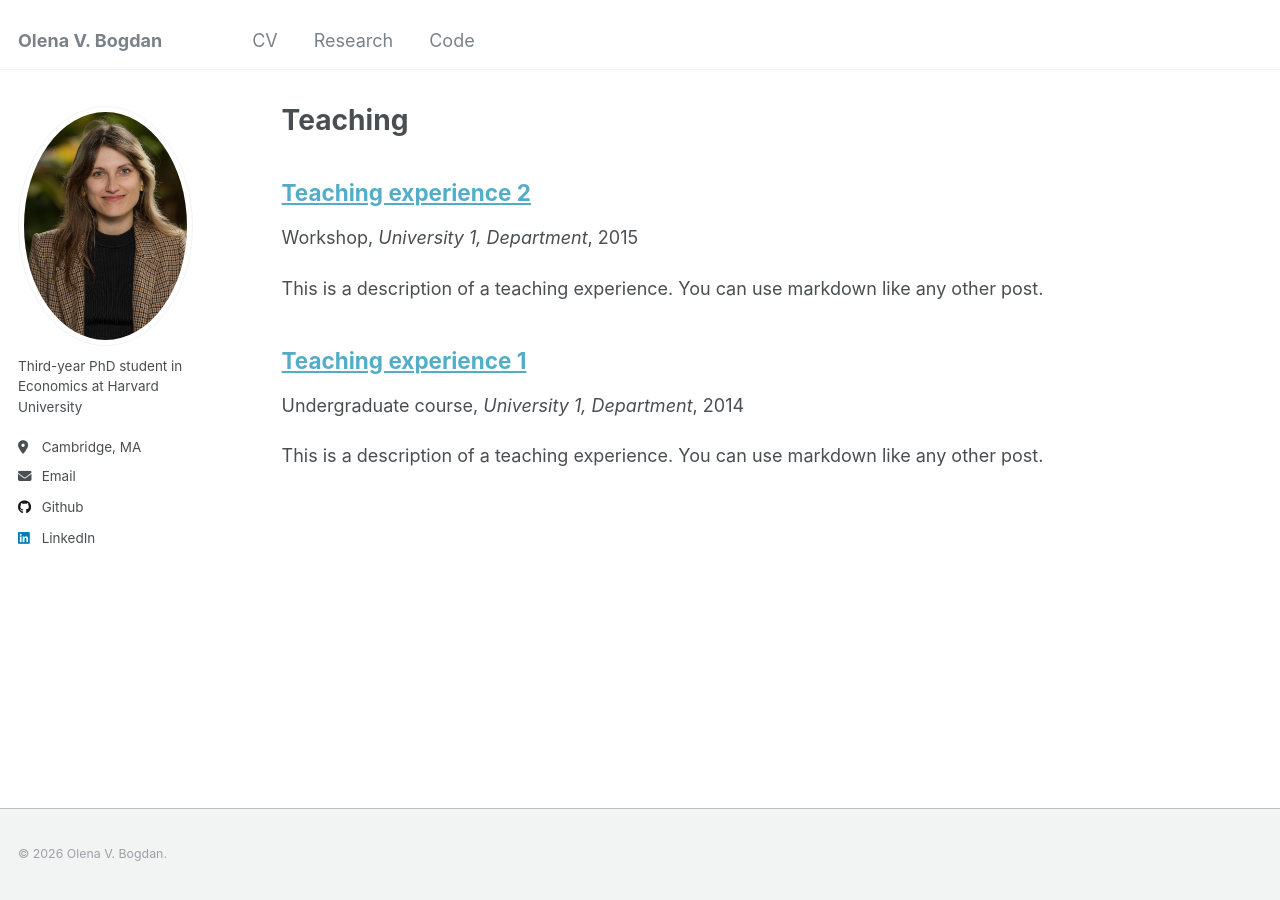
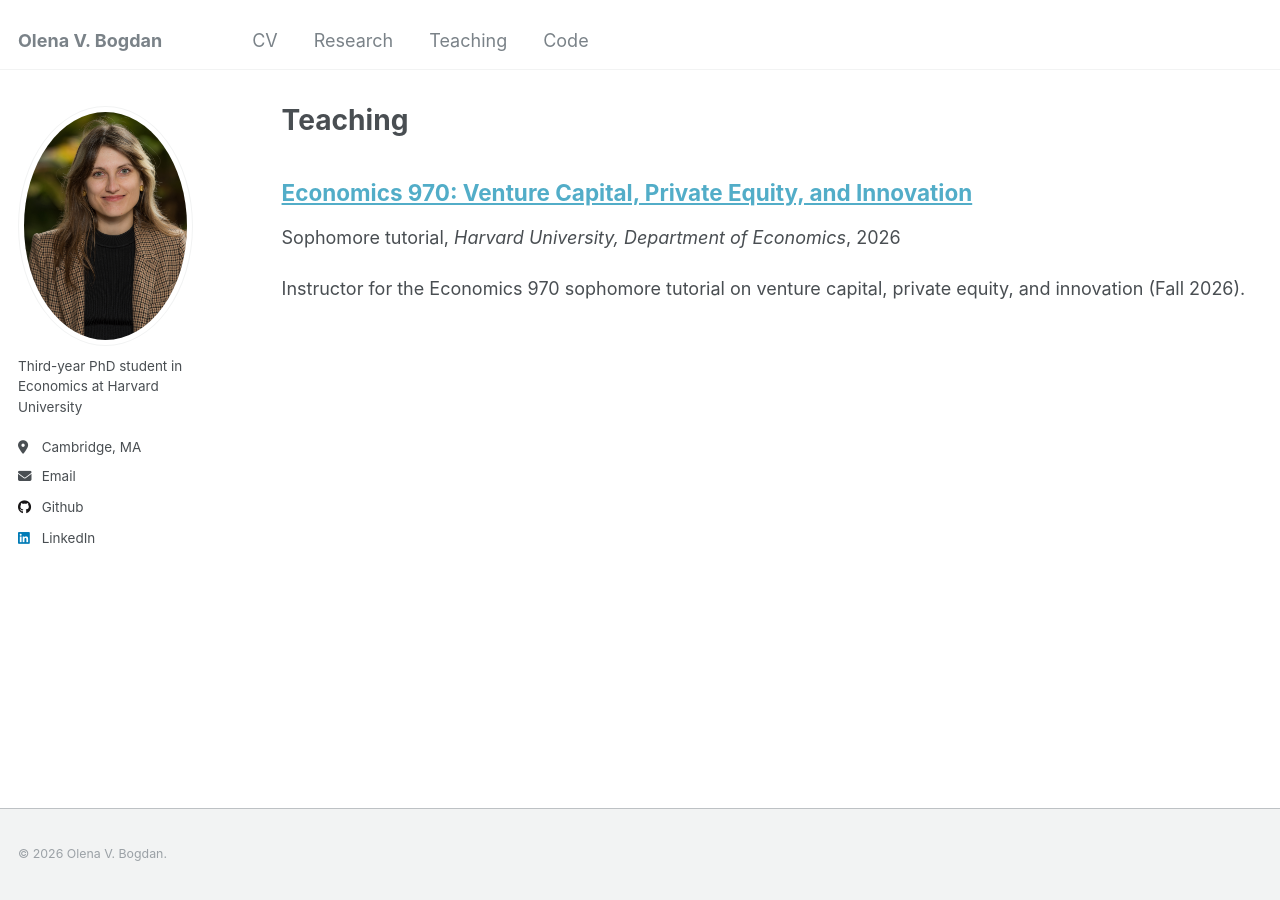
Before and after one commit to olenabg/olenabg.github.io, a Jekyll site: the page built from _pages/teaching.html, in a window 1280 px wide. Built offline with Jekyll 4.4.1, drawn with Linux system fonts in a browser that asks for light colours.

Commit message:
Add HBS case study, Econ 970 teaching, enable Teaching nav
Co-Authored-By: Claude Opus 4.8 <noreply@anthropic.com>

```diff
--- a/_data/navigation.yml
+++ b/_data/navigation.yml
@@ -11,9 +11,6 @@ main:
  # - title: "Talks"
  #   url: /talks/
 
- # - title: "Teaching"
- #   url: /teaching/
-
  # - title: "Portfolio"
  #   url: /portfolio/
 
@@ -26,5 +23,8 @@ main:
   - title: "Research"
     url: /research/
 
+  - title: "Teaching"
+    url: /teaching/
+
   - title: "Code"
     url: /code/
--- a/_pages/research.html
+++ b/_pages/research.html
@@ -12,3 +12,9 @@ author_profile: true
   <li><strong>Bankruptcy and Innovation</strong> — how innovative firms manage and dispose of their patent portfolios in bankruptcy. Using U.S. public firms that filed for Chapter 7 or Chapter 11 while holding patents, I link bankruptcy records to USPTO patent data and court filings to trace what happens to intellectual property when firms fail.</li>
   <li><strong>Drone Procurement in Ukraine</strong> — the industrial organization of Ukraine's wartime market for unmanned aerial vehicles. Drawing on Prozorro public-procurement records (2022–2026), I study how the drone sector has scaled and organized under wartime conditions.</li>
 </ul>
+
+<h2>Case Studies</h2>
+
+<ul>
+  <li><strong>Blockchain and Agentic AI at Tala</strong> (with Shawn Cole) — Harvard Business School case study (in progress).</li>
+</ul>
--- a/_teaching/2014-spring-teaching-1.md
+++ /dev/null
@@ -1,20 +0,0 @@
----
-title: "Teaching experience 1"
-collection: teaching
-type: "Undergraduate course"
-permalink: /teaching/2014-spring-teaching-1
-venue: "University 1, Department"
-date: 2014-01-01
-location: "City, Country"
----
-
-This is a description of a teaching experience. You can use markdown like any other post.
-
-Heading 1
-======
-
-Heading 2
-======
-
-Heading 3
-======
--- a/_teaching/2015-spring-teaching-2.md
+++ /dev/null
@@ -1,20 +0,0 @@
----
-title: "Teaching experience 2"
-collection: teaching
-type: "Workshop"
-permalink: /teaching/2015-spring-teaching-1
-venue: "University 1, Department"
-date: 2015-01-01
-location: "City, Country"
----
-
-This is a description of a teaching experience. You can use markdown like any other post.
-
-Heading 1
-======
-
-Heading 2
-======
-
-Heading 3
-======
--- /dev/null
+++ b/_teaching/2026-fall-econ970.md
@@ -0,0 +1,11 @@
+---
+title: "Economics 970: Venture Capital, Private Equity, and Innovation"
+collection: teaching
+type: "Sophomore tutorial"
+permalink: /teaching/2026-fall-econ970
+venue: "Harvard University, Department of Economics"
+date: 2026-09-01
+location: "Cambridge, MA"
+---
+
+Instructor for the Economics 970 sophomore tutorial on venture capital, private equity, and innovation (Fall 2026).
```
